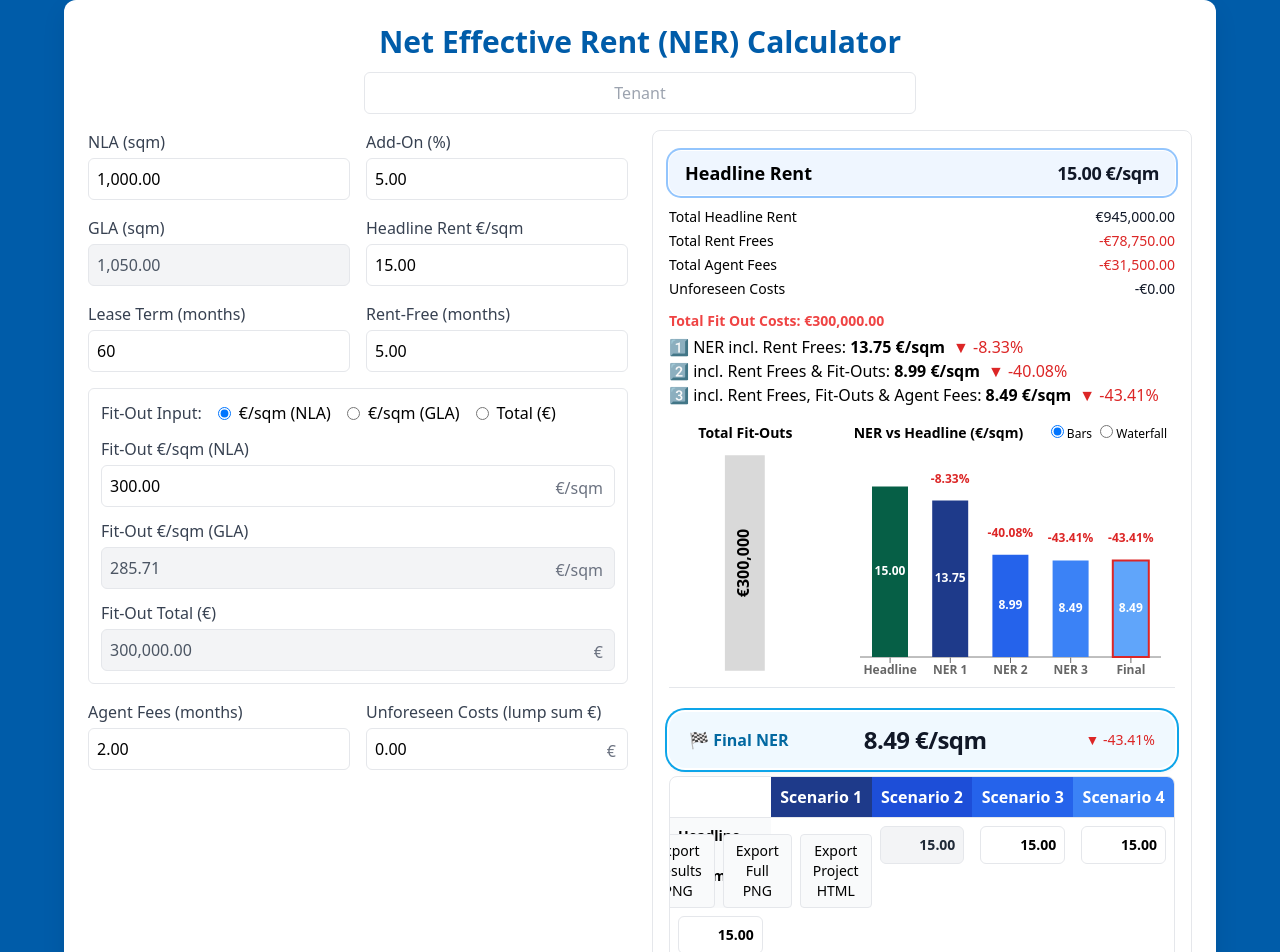
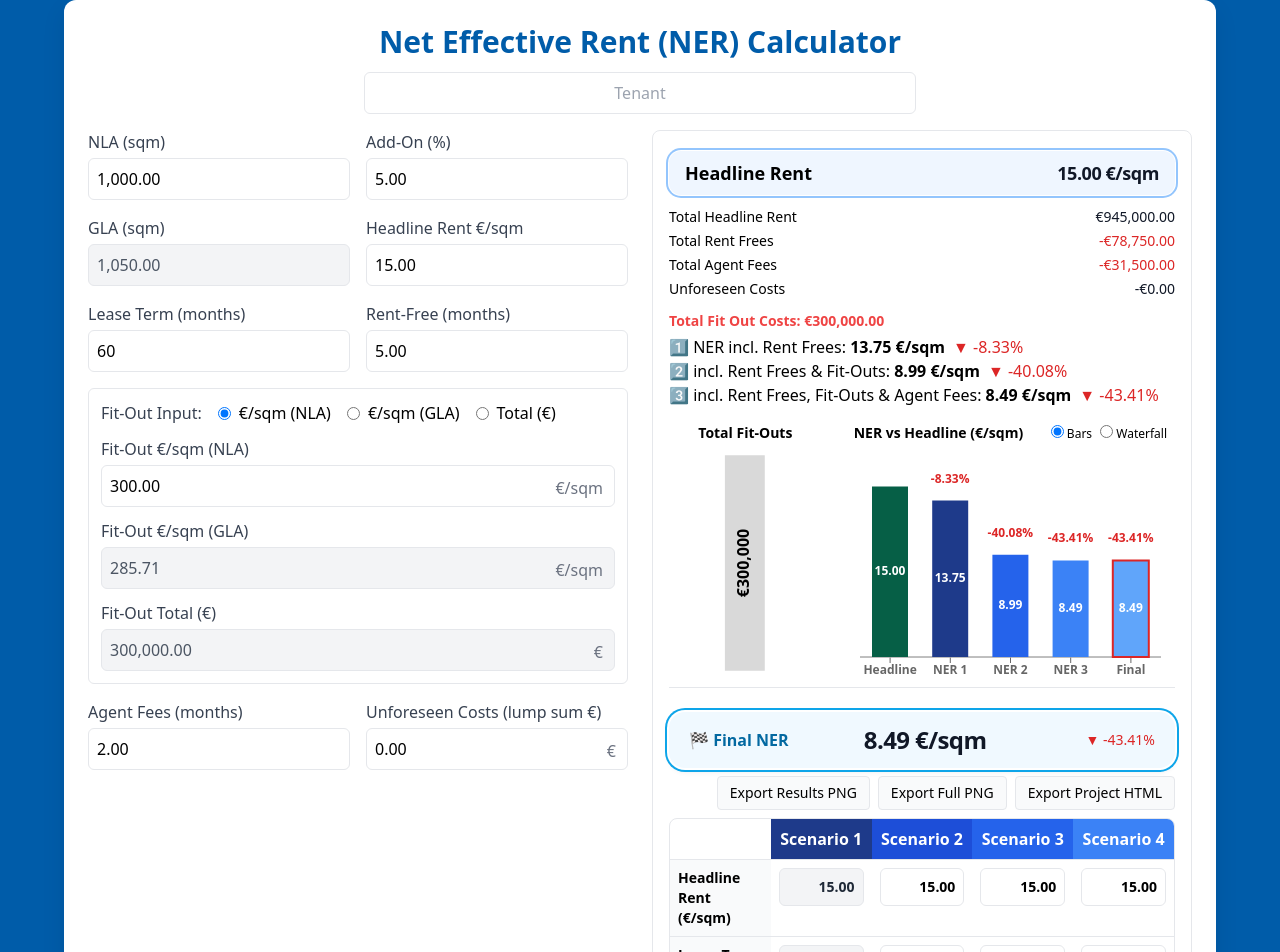
Before and after one commit to Musicandy13/Net-Effective-Rent-Calculator, a React (Vite) app: page / in a window 1280 px wide. Shown: the top 952 px of the page. Built offline with nearby package versions, Linux system fonts and the light colour scheme.

Commit message:
Update App.jsx

```diff
--- a/src/App.jsx
+++ b/src/App.jsx
@@ -633,6 +633,13 @@ const calcScenarioNER = (vals) => {
                 </div>
               </div>
 
+                 {/* Export buttons */}
+              <div className="flex gap-2 justify-end mt-4">
+                <button onClick={exportResultsPNG} className="px-3 py-1.5 rounded border bg-gray-50 hover:bg-gray-100 text-sm">Export Results PNG</button>
+                <button onClick={exportFullPNG} className="px-3 py-1.5 rounded border bg-gray-50 hover:bg-gray-100 text-sm">Export Full PNG</button>
+                <button onClick={exportProjectHTML} className="px-3 py-1.5 rounded border bg-gray-50 hover:bg-gray-100 text-sm">Export Project HTML</button>
+              </div>
+
               {/* ========= Scenario Comparison Table ========= */}
 <div className="mt-6 border rounded-lg overflow-hidden">
 
@@ -660,14 +667,7 @@ const calcScenarioNER = (vals) => {
         {label}
       </div>
 
-        {/* Export buttons */}
-              <div className="flex gap-2 justify-end mt-4">
-                <button onClick={exportResultsPNG} className="px-3 py-1.5 rounded border bg-gray-50 hover:bg-gray-100 text-sm">Export Results PNG</button>
-                <button onClick={exportFullPNG} className="px-3 py-1.5 rounded border bg-gray-50 hover:bg-gray-100 text-sm">Export Full PNG</button>
-                <button onClick={exportProjectHTML} className="px-3 py-1.5 rounded border bg-gray-50 hover:bg-gray-100 text-sm">Export Project HTML</button>
-              </div>
-
-      {/* Scenario 1 (baseline, locked) */}
+           {/* Scenario 1 (baseline, locked) */}
       <div className="p-2">
         <ScenarioField
           value={f[key]}
```
